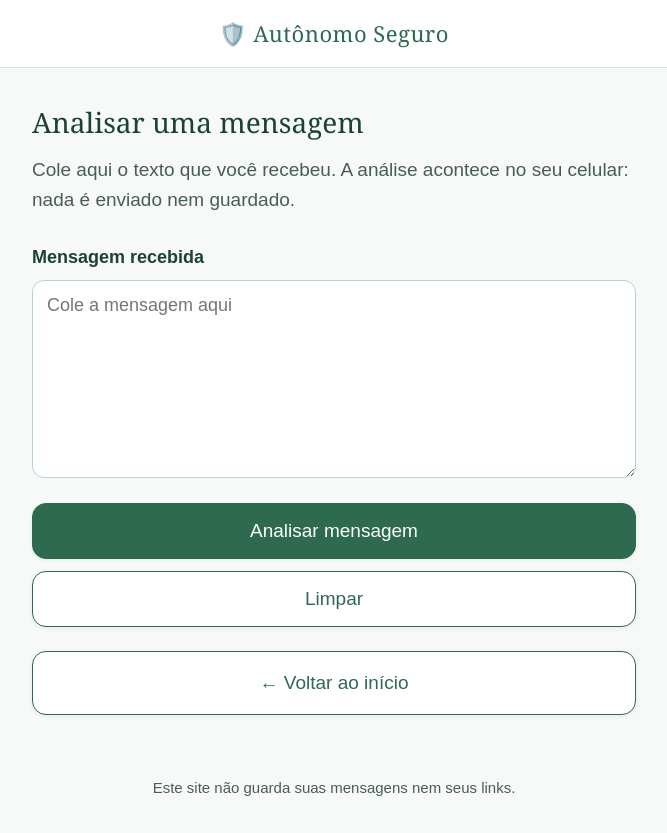
After one commit to amandinhaxy1020-hope/Autonomo-seguro, a Spring Boot app: page /mensagem in a window 1280 px wide. The commit adds this page. Shown: the whole page, without its empty margins (306-973 px from the left). Run offline with Spring Boot 4, Linux system fonts and the light colour scheme.

Commit message:
Fase 4: analisador de mensagens e visual verde

```diff
--- a/src/main/java/com/autonomoseguro/controller/PaginasController.java
+++ b/src/main/java/com/autonomoseguro/controller/PaginasController.java
@@ -1,6 +1,7 @@
 package com.autonomoseguro.controller;
 
 import org.springframework.stereotype.Controller;
+import org.springframework.ui.Model;
 import org.springframework.web.bind.annotation.GetMapping;
 
 @Controller
@@ -11,4 +12,33 @@ public class PaginasController {
 		return "index";
 	}
 
+	@GetMapping("/mensagem")
+	public String mensagem() {
+		return "mensagem";
+	}
+
+	@GetMapping("/link")
+	public String link(Model model) {
+		model.addAttribute("titulo", "Analisar link");
+		return "em-breve";
+	}
+
+	@GetMapping("/guia")
+	public String guia(Model model) {
+		model.addAttribute("titulo", "Guia de prevenção");
+		return "em-breve";
+	}
+
+	@GetMapping("/checklist")
+	public String checklist(Model model) {
+		model.addAttribute("titulo", "Checklist de proteção no Android");
+		return "em-breve";
+	}
+
+	@GetMapping("/ajuda")
+	public String ajuda(Model model) {
+		model.addAttribute("titulo", "Ajuda");
+		return "em-breve";
+	}
+
 }
--- /dev/null
+++ b/src/main/resources/static/css/estilo.css
@@ -0,0 +1,70 @@
+:root {
+	--verde: #2d6a4f;
+	--verde-escuro: #1b4332;
+	--verde-claro: #e6f0ea;
+	--fundo: #f6f9f7;
+	--texto: #1f2d26;
+	--texto-suave: #4a5d53;
+}
+
+* { box-sizing: border-box; }
+
+body {
+	margin: 0;
+	font-family: Arial, Helvetica, sans-serif;
+	font-size: 18px;
+	line-height: 1.6;
+	background: var(--fundo);
+	color: var(--texto);
+	display: flex;
+	flex-direction: column;
+	min-height: 100vh;
+}
+
+.topo { background: #ffffff; border-bottom: 1px solid #d5e5db; padding: 16px; text-align: center; }
+.topo-marca { color: var(--verde); text-decoration: none; font-family: Georgia, "Times New Roman", serif; font-size: 22px; letter-spacing: 0.5px; }
+
+.conteudo { flex: 1; width: 100%; max-width: 640px; margin: 0 auto; padding: 28px 18px; }
+
+h1 { font-family: Georgia, "Times New Roman", serif; font-weight: normal; font-size: 28px; line-height: 1.3; margin: 8px 0 14px; color: var(--verde-escuro); }
+.lead { font-size: 19px; color: var(--texto-suave); margin: 0 0 28px; }
+
+.menu { display: flex; flex-direction: column; gap: 14px; }
+
+.botao {
+	display: block;
+	width: 100%;
+	min-height: 56px;
+	padding: 16px 20px;
+	border-radius: 14px;
+	border: 1.5px solid var(--verde);
+	background: #ffffff;
+	color: var(--verde);
+	text-decoration: none;
+	font-family: inherit;
+	font-size: 19px;
+	text-align: center;
+	cursor: pointer;
+	box-shadow: 0 1px 4px rgba(27, 67, 50, 0.08);
+}
+.botao-principal { background: var(--verde); color: #ffffff; }
+.botao:focus-visible { outline: 4px solid #c9a227; outline-offset: 2px; }
+
+.rotulo { display: block; font-weight: bold; margin: 0 0 8px; color: var(--verde-escuro); }
+.campo { width: 100%; font-family: inherit; font-size: 18px; padding: 14px; border: 1.5px solid #b9d3c4; border-radius: 12px; background: #ffffff; color: var(--texto); resize: vertical; }
+.campo:focus-visible { outline: 4px solid #c9a227; outline-offset: 2px; }
+.acoes { display: flex; flex-direction: column; gap: 12px; margin: 16px 0 24px; }
+
+.resultado { border-radius: 14px; padding: 18px; margin-bottom: 24px; background: #ffffff; border: 1.5px solid #d5e5db; }
+.resultado h2 { font-family: Georgia, "Times New Roman", serif; font-weight: normal; font-size: 22px; margin: 0 0 10px; }
+.resultado p { margin: 8px 0 0; font-weight: bold; }
+.resultado ul { padding-left: 22px; margin: 8px 0 12px; }
+.resultado li { margin-bottom: 8px; }
+.nivel-alto { border-color: #b3261e; background: #fdf1f0; }
+.nivel-alto h2 { color: #8c1d18; }
+.nivel-medio { border-color: #b7791f; background: #fff8ea; }
+.nivel-medio h2 { color: #8a5a12; }
+.nivel-baixo { border-color: #2d6a4f; background: #eef6f1; }
+.nivel-baixo h2 { color: #1b4332; }
+
+.rodape { text-align: center; font-size: 15px; padding: 18px; color: var(--texto-suave); }
--- /dev/null
+++ b/src/main/resources/static/js/mensagem.js
@@ -0,0 +1,117 @@
+(function () {
+	var regras = [
+		{ pontos: 4, padrao: /codigo (de )?(verificacao|seguranca|sms|whatsapp)|\btoken\b|\bsenha\b|\bcvv\b|numero do cartao|dados do cartao|dados bancarios/, texto: 'Pede senha, código ou dados do cartão. Banco e empresa séria não pedem isso por mensagem.' },
+		{ pontos: 4, padrao: /instale|baixe o aplicativo|baixe o app|anydesk|teamviewer|acesso remoto|\.apk/, texto: 'Pede para instalar um aplicativo. Isso pode dar a outra pessoa acesso ao seu celular.' },
+		{ pontos: 4, padrao: /mudei de numero|novo numero|numero novo|esse e meu novo|preciso de um favor|me ajuda com um pix|pagar uma conta pra mim|pode pagar para mim/, texto: 'Parece alguém conhecido pedindo ajuda ou dinheiro de um número novo. Ligue para a pessoa no número antigo antes de responder.' },
+		{ pontos: 4, padrao: /comprovante|ja fiz o pix|pix agendado|estorno|paguei a mais|valor a mais|devolver a diferenca|taxa de liberacao|pagamento adiantado/, texto: 'Golpe comum com autônomos: falso comprovante, "paguei a mais" ou taxa para liberar pagamento. Só confirme o pagamento no aplicativo do seu banco, nunca por print ou comprovante.' },
+		{ pontos: 2, padrao: /urgente|imediatamente|agora mesmo|ultimas horas|ultima chance|nao perca|expira|prazo final|hoje ainda|em ate \d+ (horas|hora|minutos|minuto)/, texto: 'Cria pressa para você agir sem pensar.' },
+		{ pontos: 2, padrao: /conta (sera )?(bloqueada|suspensa|cancelada)|bloqueio|suspensao|cancelamento|negativado|\bdivida\b|processo|policia|\bmulta\b|\bcnh\b/, texto: 'Ameaça bloquear, cobrar ou punir para assustar você.' },
+		{ pontos: 2, padrao: /voce ganhou|ganhador|premio|sorteio|dinheiro facil|renda extra|lucro garantido|investimento garantido|bonus/, texto: 'Promete prêmio ou ganho fácil.' },
+		{ pontos: 2, padrao: /bit\.ly|tinyurl|cutt\.ly|is\.gd|rebrand\.ly|goo\.gl/, texto: 'Tem link encurtado, que esconde o endereço verdadeiro.' },
+		{ pontos: 1, padrao: /https?:\/\/|www\./, texto: 'Tem link. Não clique antes de conferir no analisador de links.' },
+		{ pontos: 1, padrao: /\bpix\b|transferencia|deposito|boleto|pagamento|\btaxa\b|pagar/, texto: 'Fala de pagamento ou PIX.' },
+		{ pontos: 1, padrao: /\bbanco\b|caixa economica|\binss\b|receita federal|correios|detran|serasa|nubank|mercado pago|central de seguranca|suporte tecnico|encomenda|entregador|\bpacote\b/, texto: 'Diz ser de banco, órgão ou empresa. Confirme ligando para o número oficial.' }
+	];
+
+	var respostas = {
+		alto: {
+			titulo: 'Risco alto: não responda e não clique',
+			acoes: [
+				'Não clique em links, não instale nada e não envie dinheiro, senha ou códigos.',
+				'Se parece ser de alguém que você conhece, ligue para a pessoa no número antigo antes de responder.',
+				'Se parece ser de banco ou empresa, ligue para o número oficial (o que está no cartão ou no site oficial).',
+				'Bloqueie e denuncie o contato no próprio aplicativo.'
+			]
+		},
+		medio: {
+			titulo: 'Atenção: desconfie',
+			acoes: [
+				'Não faça nada com pressa. Confirme por outro caminho antes de responder.',
+				'Fale direto com a pessoa ou a empresa, usando um número que você já tinha.',
+				'Se tiver link, confira no analisador de links antes de abrir.'
+			]
+		},
+		baixo: {
+			titulo: 'Poucos sinais de golpe encontrados',
+			acoes: [
+				'Isso não garante que a mensagem seja segura.',
+				'Se algo no pedido parecer estranho (dinheiro, dados, pressa), confirme com a pessoa por outro canal.'
+			]
+		}
+	};
+
+	function normalizar(t) {
+		return t.toLowerCase().normalize('NFD').replace(/[\u0300-\u036f]/g, '');
+	}
+
+	function analisar(texto) {
+		var limpo = normalizar(texto);
+		var total = 0;
+		var motivos = [];
+		regras.forEach(function (r) {
+			if (r.padrao.test(limpo)) {
+				total += r.pontos;
+				motivos.push(r.texto);
+			}
+		});
+		var nivel = total >= 5 ? 'alto' : (total >= 2 ? 'medio' : 'baixo');
+		return { nivel: nivel, motivos: motivos };
+	}
+
+	function lista(itens) {
+		var ul = document.createElement('ul');
+		itens.forEach(function (i) {
+			var li = document.createElement('li');
+			li.textContent = i;
+			ul.appendChild(li);
+		});
+		return ul;
+	}
+
+	function titulo(texto) {
+		var p = document.createElement('p');
+		p.textContent = texto;
+		return p;
+	}
+
+	function mostrar(res) {
+		var area = document.getElementById('resultado');
+		var info = respostas[res.nivel];
+		area.className = 'resultado nivel-' + res.nivel;
+		area.textContent = '';
+		var h = document.createElement('h2');
+		h.textContent = info.titulo;
+		area.appendChild(h);
+		if (res.motivos.length > 0) {
+			area.appendChild(titulo('Sinais encontrados:'));
+			area.appendChild(lista(res.motivos));
+		}
+		area.appendChild(titulo('O que fazer:'));
+		area.appendChild(lista(info.acoes));
+		area.hidden = false;
+		area.scrollIntoView({ behavior: 'smooth', block: 'start' });
+	}
+
+	function aviso(texto) {
+		var area = document.getElementById('resultado');
+		area.className = 'resultado nivel-medio';
+		area.textContent = texto;
+		area.hidden = false;
+	}
+
+	document.getElementById('analisar').addEventListener('click', function () {
+		var texto = document.getElementById('texto').value.trim();
+		if (texto === '') {
+			aviso('Cole primeiro a mensagem que você recebeu.');
+			return;
+		}
+		mostrar(analisar(texto));
+	});
+
+	document.getElementById('limpar').addEventListener('click', function () {
+		var campo = document.getElementById('texto');
+		campo.value = '';
+		document.getElementById('resultado').hidden = true;
+		campo.focus();
+	});
+})();
--- /dev/null
+++ b/src/main/resources/templates/fragmentos.html
@@ -0,0 +1,11 @@
+<!DOCTYPE html>
+<html lang="pt-br" xmlns:th="http://www.thymeleaf.org">
+<body>
+<header th:fragment="topo" class="topo">
+<a class="topo-marca" th:href="@{/}">🛡️ Autônomo Seguro</a>
+</header>
+<footer th:fragment="rodape" class="rodape">
+<p>Este site não guarda suas mensagens nem seus links.</p>
+</footer>
+</body>
+</html>
--- /dev/null
+++ b/src/main/resources/templates/mensagem.html
@@ -0,0 +1,26 @@
+<!DOCTYPE html>
+<html lang="pt-br" xmlns:th="http://www.thymeleaf.org">
+<head>
+<meta charset="UTF-8">
+<meta name="viewport" content="width=device-width, initial-scale=1.0">
+<title>Analisar mensagem - Autônomo Seguro</title>
+<link rel="stylesheet" th:href="@{/css/estilo.css}">
+</head>
+<body>
+<header th:replace="~{fragmentos :: topo}"></header>
+<main class="conteudo">
+<h1>Analisar uma mensagem</h1>
+<p class="lead">Cole aqui o texto que você recebeu. A análise acontece no seu celular: nada é enviado nem guardado.</p>
+<label for="texto" class="rotulo">Mensagem recebida</label>
+<textarea id="texto" class="campo" rows="8" placeholder="Cole a mensagem aqui"></textarea>
+<div class="acoes">
+<button id="analisar" class="botao botao-principal" type="button">Analisar mensagem</button>
+<button id="limpar" class="botao" type="button">Limpar</button>
+</div>
+<section id="resultado" class="resultado" hidden aria-live="polite"></section>
+<a class="botao" th:href="@{/}">← Voltar ao início</a>
+</main>
+<footer th:replace="~{fragmentos :: rodape}"></footer>
+<script charset="UTF-8" th:src="@{/js/mensagem.js}"></script>
+</body>
+</html>
```
Also changed, not shown: src/main/resources/templates/em-breve.html (added, +18 -0 lines), src/main/resources/templates/index.html (+16 -4 lines), 1 other file.
